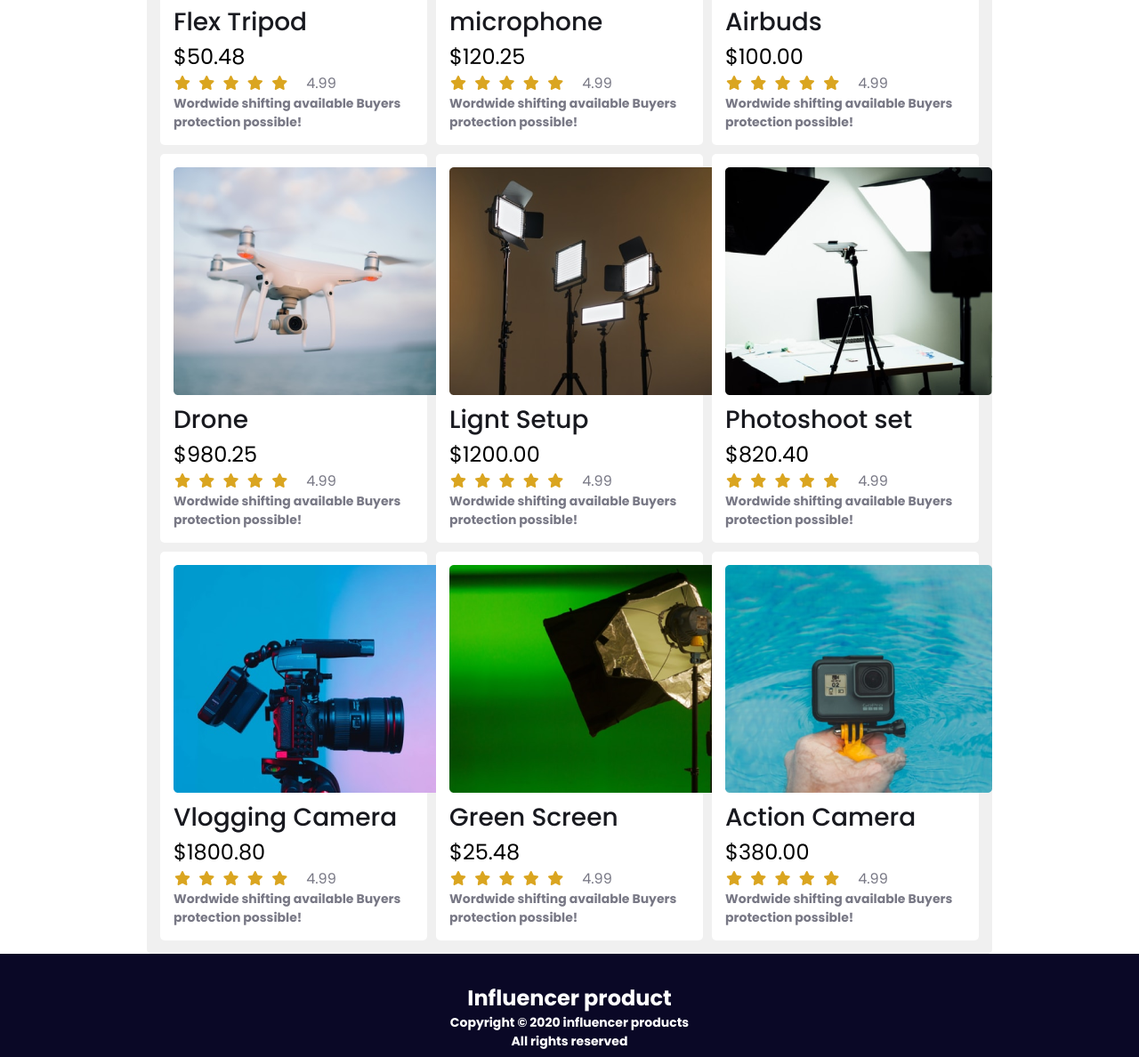
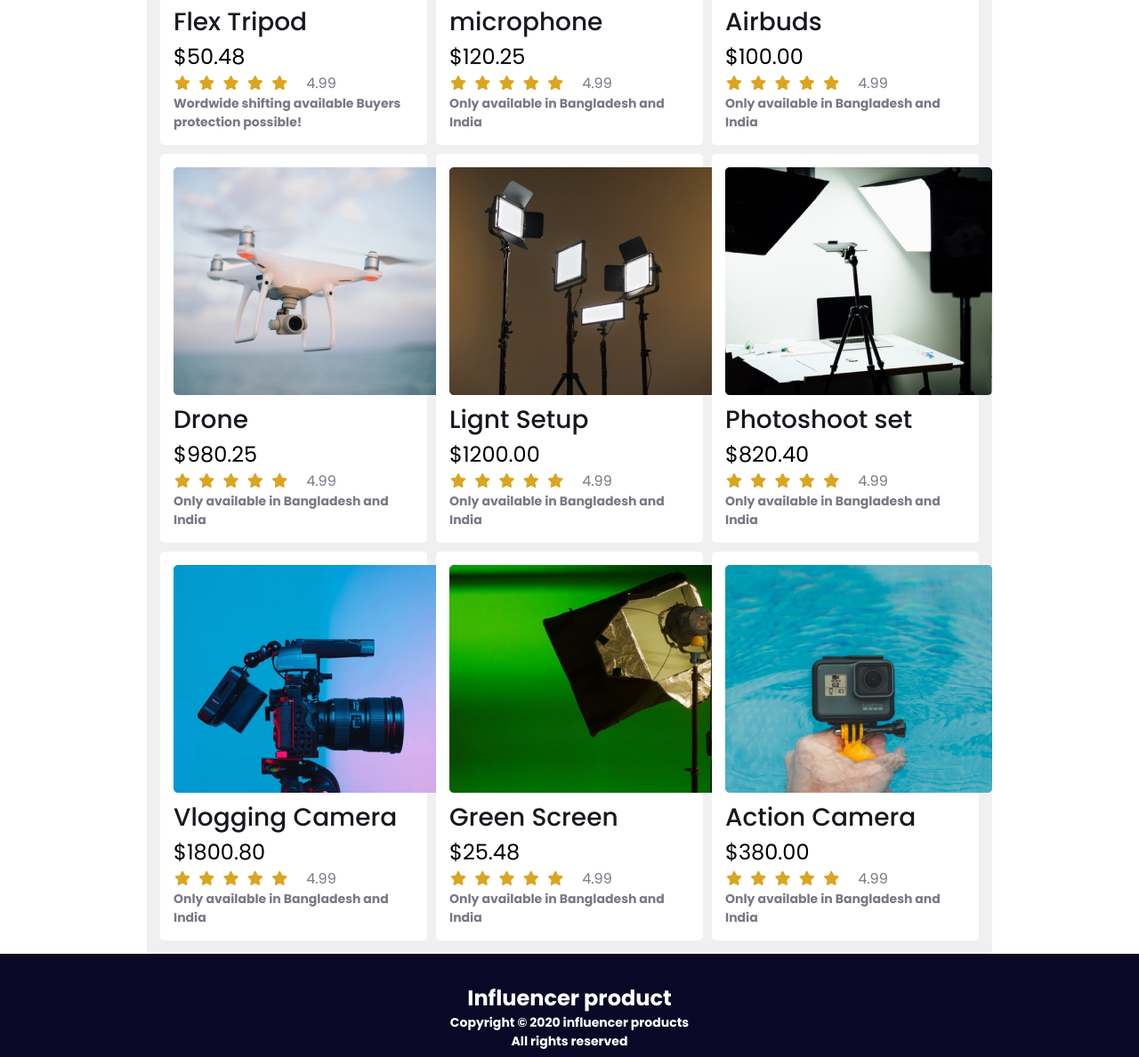
Before and after one commit to AbdMamun1999/influencer-gear, a plain HTML site: page index.html in a window 1280 px wide. Shown: the part 883-2071 px from the top of the page at 89% size. Drawn offline with Linux system fonts and the light colour scheme.

```diff
--- a/index.html
+++ b/index.html
@@ -44,7 +44,7 @@
                             Influencer
                         </h1>
                         <p class="home-passage">
-                            Lorem ipsum dolor sit amet, consectetur adipiscing elit. Sem vestibulum sed scelerisque eros. Lectus faucibus.
+                            To be honest, In starting, I did not make any money but without losing interest, I continued my work. As a result, I have made some money in the last 2 years through my blogs
                         </p>
                         <button class="home-button">
                             <span class="bt-tr">Preebook now</span>
@@ -127,8 +127,7 @@
                             </span>
                         </div>
                         <h5 class="product-description">
-                            Wordwide shifting available
-                            Buyers protection possible!
+                            Only available in Bangladesh and India
                         </h5>
                     </div>
                 </div>
@@ -157,8 +156,7 @@
                             </span>
                         </div>
                         <h5 class="product-description">
-                            Wordwide shifting available
-                            Buyers protection possible!
+                            Only available in Bangladesh and India
                         </h5>
                     </div>
                 </div>
@@ -187,8 +185,7 @@
                             </span>
                         </div>
                         <h5 class="product-description">
-                            Wordwide shifting available
-                            Buyers protection possible!
+                            Only available in Bangladesh and India
                         </h5>
                     </div>
                 </div>
@@ -217,8 +214,7 @@
                             </span>
                         </div>
                         <h5 class="product-description">
-                            Wordwide shifting available
-                            Buyers protection possible!
+                            Only available in Bangladesh and India
                         </h5>
                     </div>
                 </div>
@@ -247,8 +243,7 @@
                             </span>
                         </div>
                         <h5 class="product-description">
-                            Wordwide shifting available
-                            Buyers protection possible!
+                            Only available in Bangladesh and India
                         </h5>
                     </div>
                 </div>
@@ -277,8 +272,7 @@
                             </span>
                         </div>
                         <h5 class="product-description">
-                            Wordwide shifting available
-                            Buyers protection possible!
+                            Only available in Bangladesh and India
                         </h5>
                     </div>
                 </div>
@@ -307,8 +301,7 @@
                             </span>
                         </div>
                         <h5 class="product-description">
-                            Wordwide shifting available
-                            Buyers protection possible!
+                            Only available in Bangladesh and India
                         </h5>
                     </div>
                 </div>
@@ -337,8 +330,7 @@
                             </span>
                         </div>
                         <h5 class="product-description">
-                            Wordwide shifting available
-                            Buyers protection possible!
+                            Only available in Bangladesh and India
                         </h5>
                     </div>
                 </div>
```
